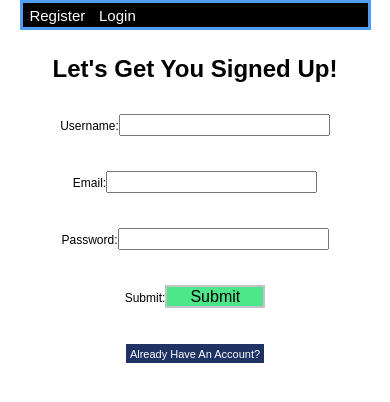
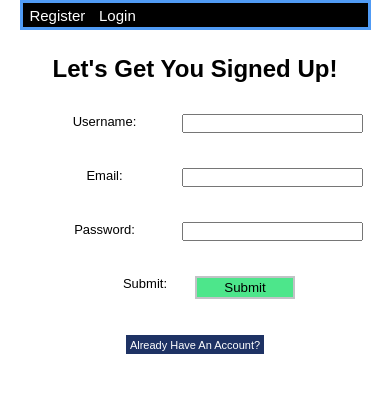
Before and after one commit to kubes2020/front-end, a React (Create React App) app: page / in a window 390 px wide. Shown: the top 402 px of the page. Built offline with nearby package versions, Linux system fonts and the light colour scheme.

Commit message:
added more styling, added id to link, @media 550 changes form to grid

```diff
--- a/src/styles/styles.css
+++ b/src/styles/styles.css
@@ -45,7 +45,7 @@ header {
 }
 
 form {
-  font-size: 1.2rem;
+  font-size: 1.3rem;
   display: -webkit-box;
   display: -ms-flexbox;
   display: flex;
@@ -59,10 +59,6 @@ form {
 form label {
   padding: 2% 2% 8% 2%;
   font-family: "Montserrat", sans-serif;
-}
-
-form label input {
-  font-size: 1.6rem;
 }
 
 .form-container {
@@ -88,15 +84,14 @@ button {
   color: black;
   width: 100px;
   height: 23px;
-  font-size: 1.6rem;
 }
 
 @media (max-width: 550px) {
-  form {
-    -webkit-box-orient: vertical;
-    -webkit-box-direction: normal;
-        -ms-flex-direction: column;
-            flex-direction: column;
+  form label {
+    display: -ms-grid;
+    display: grid;
+    -ms-grid-columns: 1fr 1fr;
+        grid-template-columns: 1fr 1fr;
   }
 }
 /*# sourceMappingURL=styles.css.map */
--- a/src/styles/styles.scss
+++ b/src/styles/styles.scss
@@ -47,16 +47,13 @@ header {
 }
 
 form {
-  font-size: 1.2rem;
+  font-size: 1.3rem;
   display: flex;
   justify-content: center;
   flex-wrap: wrap;
   label {
     padding: 2% 2% 8% 2%;
     font-family: $textFont;
-    input {
-      font-size: 1.6rem;
-    }
   }
 }
 
@@ -86,11 +83,13 @@ button {
   color: black;
   width: 100px;
   height: 23px;
-  font-size: 1.6rem;
 }
 
 @media (max-width: 550px) {
   form {
-    flex-direction: column;
+    label {
+      display: grid;
+      grid-template-columns: 1fr 1fr;
+    }
   }
 }
```
Also changed, not shown: 1 other file (tests, documents, lock files or other folders).
